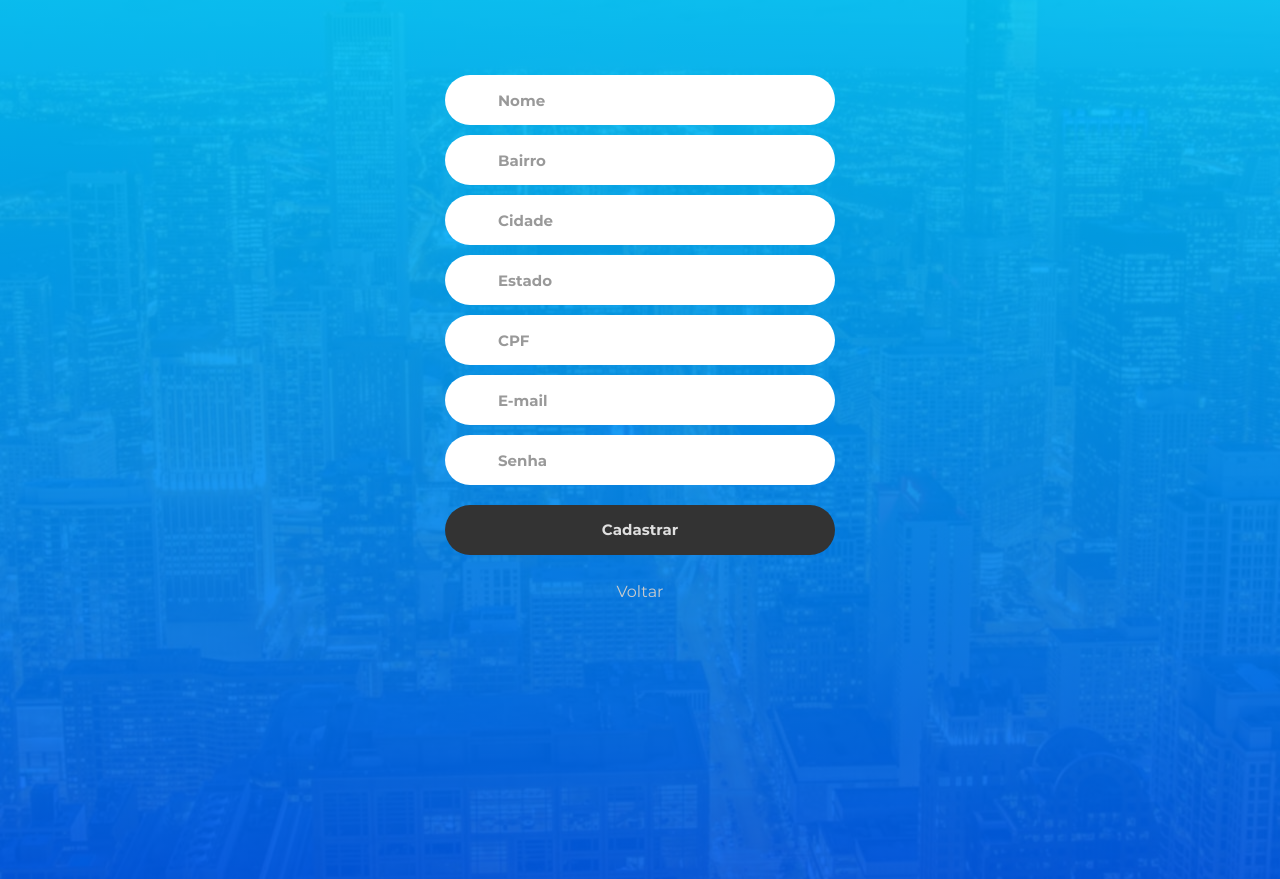
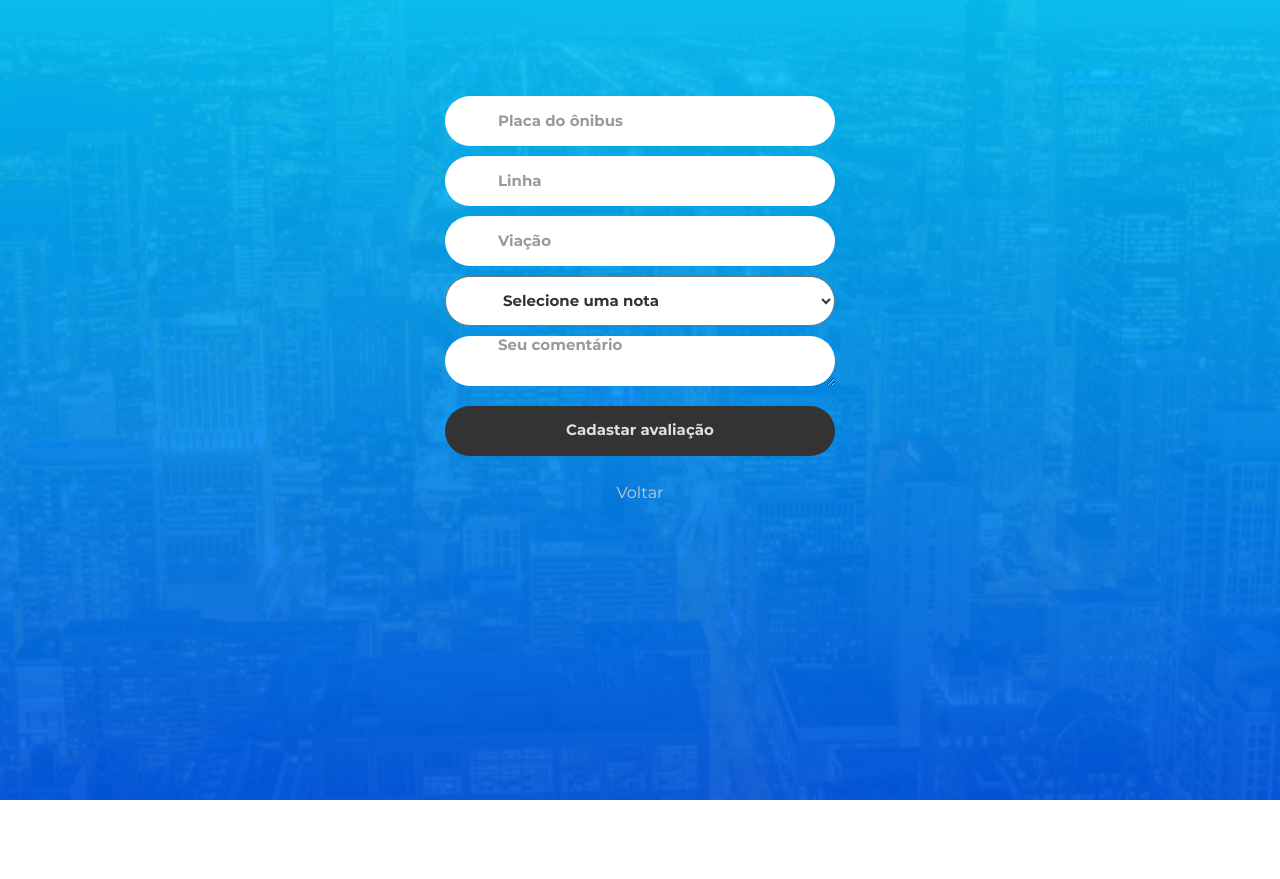
Before and after one commit to cleberjsantos/avalia_sp, a Flask app: page /avaliacao in a window 1280 px wide. Shown: the part 16-895 px from the top of the page. After the commit the page ends 816 px from the top, so only its background shows below. Run offline with Flask 2, Linux system fonts and the light colour scheme; some libraries are stand-ins or nearby versions.

Commit message:
Avaliação

```diff
--- a/app.py
+++ b/app.py
@@ -67,8 +67,13 @@ def create_app(config_class=Config):
         @login_required()
         def avaliacao():
             if request.method == "POST":
-
-                p = Avaliacao()
+                nota = (request.form.get("nota"))
+                placa = (request.form.get("placa"))
+                linha = (request.form.get("linha"))
+                viacao = (request.form.get("viacao"))
+                comentario = (request.form.get("comentario"))
+                usuario = session['auth_user']['cpf']
+                p = Avaliacao(nota, comentario, placa, linha, viacao, usuario)
                 db.session.add(p)
                 db.session.commit()
                 return redirect(url_for("home"))
--- a/model.py
+++ b/model.py
@@ -28,6 +28,7 @@ class Usuario(db.Model, AuthUser):
     cidade = Column(String(30))
     estado = Column(String(20))
     data_criacao = Column(DateTime(), default=datetime.datetime.utcnow())
+    avaliacao = db.relationship('Avaliacao', backref='avaliacao', lazy='dynamic')
 
     def __init__(self, salt, password, cpf, email, nome, bairro, cidade, estado):
         self.salt = salt
@@ -74,17 +75,19 @@ class Avaliacao(db.Model):
     nota = Column(Integer, nullable=False, index=True)
     comentario = Column(Text, nullable=False, index=True)
     placa = Column(String, nullable=True)
+    usuario = Column(String, ForeignKey('usuario.cpf'), nullable=False)
     linha = Column(String, nullable=True)
     viacao = Column(String, nullable=False)
     data_criacao = Column(DateTime(), default=datetime.datetime.utcnow())
     data_avaliacao = Column(DateTime(), default=datetime.datetime.utcnow())
 
-    def __init__(self, nota, comentario, placa, linha, viacao):
+    def __init__(self, nota, comentario, placa, linha, viacao, usuario):
         self.nota = nota
         self.comentario = comentario
         self.placa = placa
         self.linha = linha
         self.viacao = viacao
+        self.usuario = usuario
 
     def __repr__(self):
         return '<Avaliacao {}>'.format(self.id_avaliacao)
--- a/templates/avaliacao.html
+++ b/templates/avaliacao.html
@@ -19,7 +19,6 @@
 		<script src="static/js/select2.min.js"></script>
 	</head>
     <body>
-
        <div class="navbar navbar-fixed-top">
          <div class="navbar-inner">
            <div class="container">
@@ -40,46 +39,48 @@
 	   <div class="limiter">
 	   	<div class="container-login100" style="background-image: url('static/images/img-01.jpg');">
 	   		<div class="wrap-login100 p-t-60 p-b-30">
-			   <form class="navbar-form navbar-left" action="{{ url_for('cadastro') }}" method="POST">
+			   <form class="navbar-form navbar-left" action="{{ url_for('avaliacao') }}" method="POST">
 
 	   				<div class="wrap-input100 m-b-10">
-	   					<input class="input100" type="text" name="nome" placeholder="Nome">
+	   					<input class="input100" type="text" name="placa" placeholder="Placa do ônibus">
 	   					<span class="focus-input100"></span>
 	   				</div>
 
 	   				<div class="wrap-input100 m-b-10">
-	   					<input class="input100" type="text" name="bairro" placeholder="Bairro">
+	   					<input class="input100" type="text" name="linha" placeholder="Linha">
 	   					<span class="focus-input100"></span>
 	   				</div>
 
 	   				<div class="wrap-input100 m-b-10">
-	   					<input class="input100" type="text" name="cidade" placeholder="Cidade">
+	   					<input class="input100" type="text" name="viacao" placeholder="Viação">
 	   					<span class="focus-input100"></span>
 	   				</div>
 
 	   				<div class="wrap-input100 m-b-10">
-	   					<input class="input100" type="text" name="estado" placeholder="Estado">
+                        <select class="input100" name="nota">
+                          <option value="" disabled selected>Selecione uma nota</option>
+                          <option value="1">1</option>
+                          <option value="2">2</option>
+                          <option value="3">3</option>
+                          <option value="4">4</option>
+                          <option value="5">5</option>
+                          <option value="6">6</option>
+                          <option value="7">7</option>
+                          <option value="8">8</option>
+                          <option value="9">9</option>
+                          <option value="10">10</option>
+                        </select>
 	   					<span class="focus-input100"></span>
 	   				</div>
 
 	   				<div class="wrap-input100 m-b-10">
-	   					<input class="input100" type="text" name="cpf" placeholder="CPF">
-	   					<span class="focus-input100"></span>
-	   				</div>
-
-	   				<div class="wrap-input100 m-b-10">
-	   					<input class="input100" type="text" name="email" placeholder="E-mail">
-	   					<span class="focus-input100"></span>
-	   				</div>
-
-	   				<div class="wrap-input100 m-b-10">
-	   					<input class="input100" type="password" name="password" placeholder="Senha">
+                        <textarea class="input100" name="comentario" rows="3" placeholder="Seu comentário"></textarea>
 	   					<span class="focus-input100"></span>
 	   				</div>
 
 	   				<div class="container100-form-btn p-t-10">
 	   					<button class="btn100-form-btn">
-                          Cadastrar
+                          Cadastar avaliação
 	   					</button>
 	   				</div>
 
```
